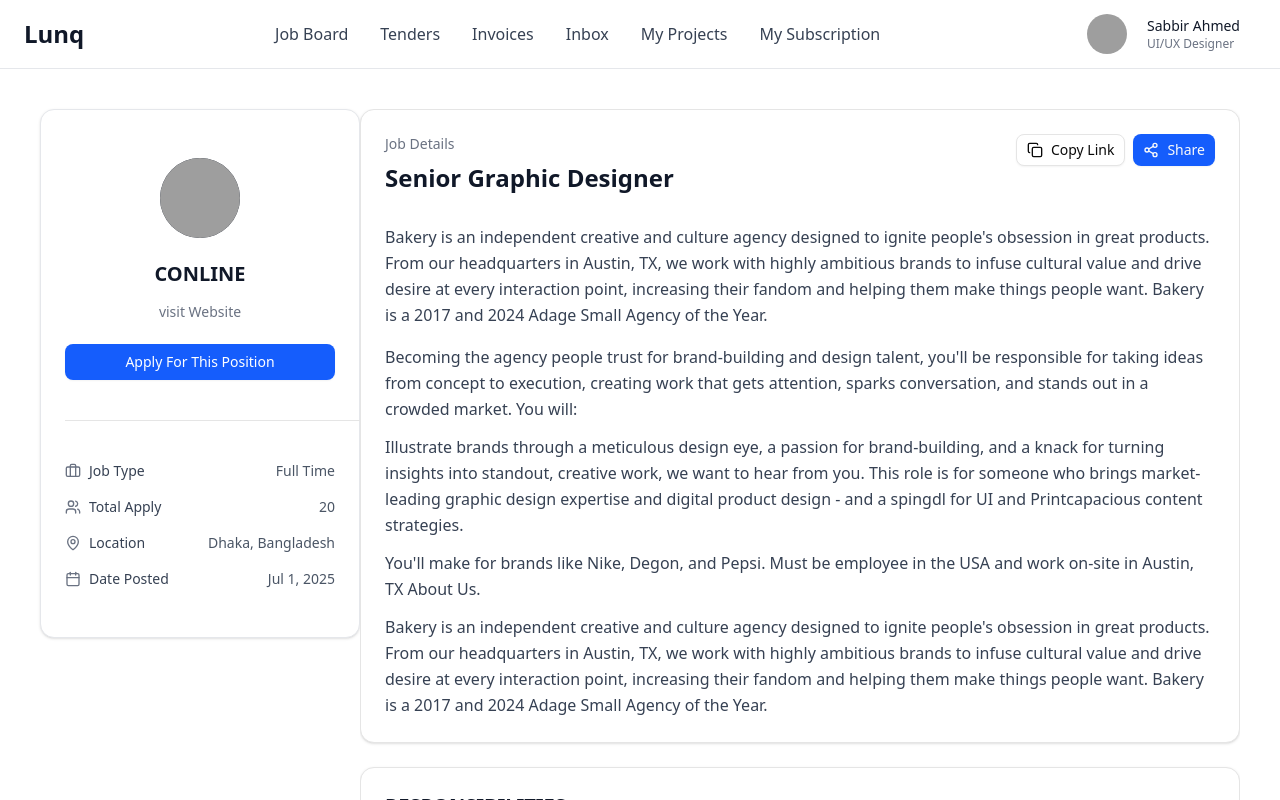
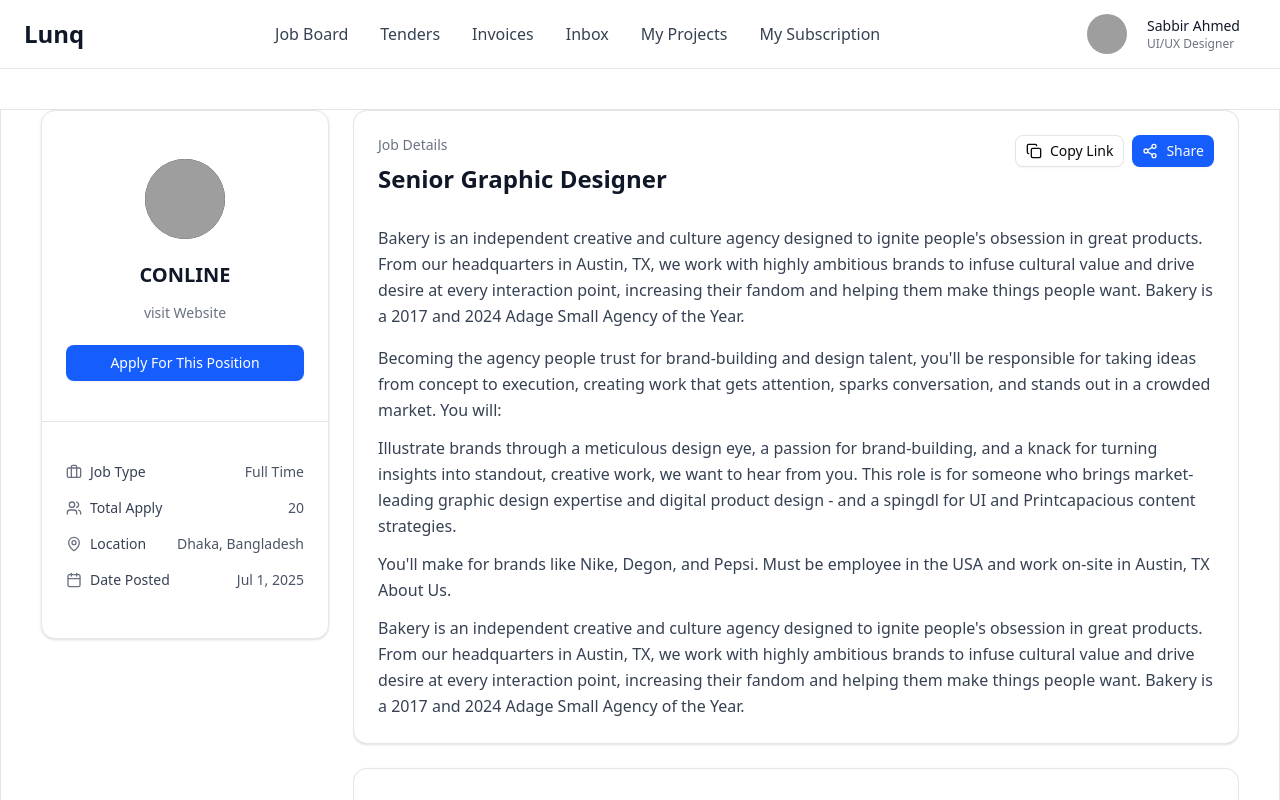
Before and after one commit to pranab56/freelancer-website, a Next.js app: page /job-details/1 in a window 1280 px wide. Shown: the top 800 px of the page. Built offline with nearby package versions, Linux system fonts and the light colour scheme; grey boxes are pictures that could not be loaded.

Commit message:
job board details page

```diff
--- a/src/components/common/JobTenderDetails.jsx
+++ b/src/components/common/JobTenderDetails.jsx
@@ -69,7 +69,7 @@ function JobDetailsPage({ jobData }) {
   };
 
   return (
-    <div className="max-w-4xl mx-auto  space-y-6">
+    <div className="max-w-5xl mx-auto  space-y-6">
       {/* Header Section */}
       <Card>
         <CardHeader>
--- a/src/components/common/JobTenderSidebar.jsx
+++ b/src/components/common/JobTenderSidebar.jsx
@@ -48,7 +48,7 @@ function JobTenderSidebar({ jobData }) {
         </Button>
       </CardHeader>
 
-      <Separator className="mx-6" />
+      <Separator className="" />
 
       <CardContent className="p-6 pt-4 space-y-4">
         {/* Job Type */}
--- a/src/components/jobDetails/JobDetailsLayout.jsx
+++ b/src/components/jobDetails/JobDetailsLayout.jsx
@@ -4,14 +4,14 @@ import JobTenderDetails from "../common/JobTenderDetails";
 
 function JobDetailsLayout() {
   return (
-    <div className="flex items-start max-w-7xl mx-auto mt-10 px-4 sm:px-6 lg:px-10 2xl:px-0">
+    <div className="flex flex-col md:flex-row md:items-start gap-x-6 max-w-7xl mx-auto mt-10 px-4 sm:px-6 lg:px-10 2xl:px-0 border">
       {/* Sidebar */}
-      <div className="w-80 flex-shrink-0">
+      <div className="w-full md:max-w-72 flex-1 flex-shrink-0">
         <JobTenderSidebar />
       </div>
 
       {/* Main Content */}
-      <div className="flex-1 overflow-auto">
+      <div className="w-full flex-1 overflow-auto pt-6 md:pt-0">
         <JobTenderDetails jobData={null} />
       </div>
     </div>
```
